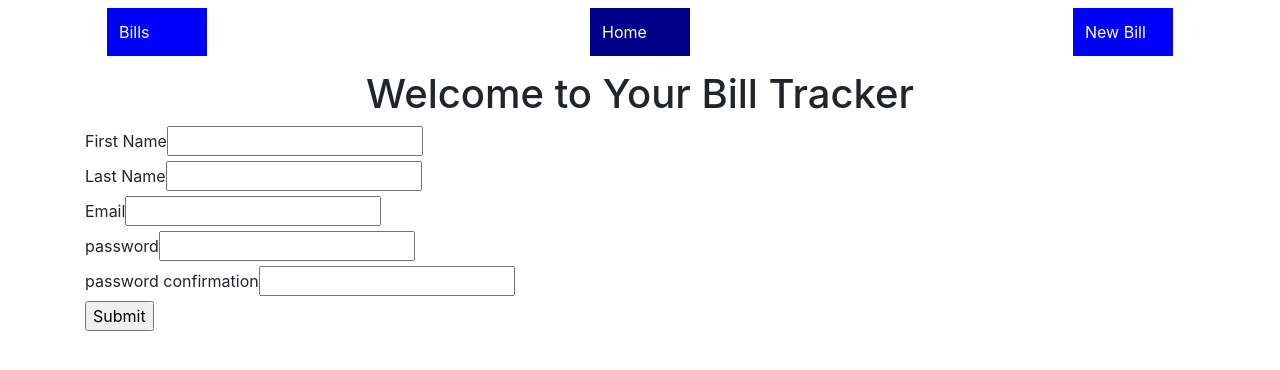
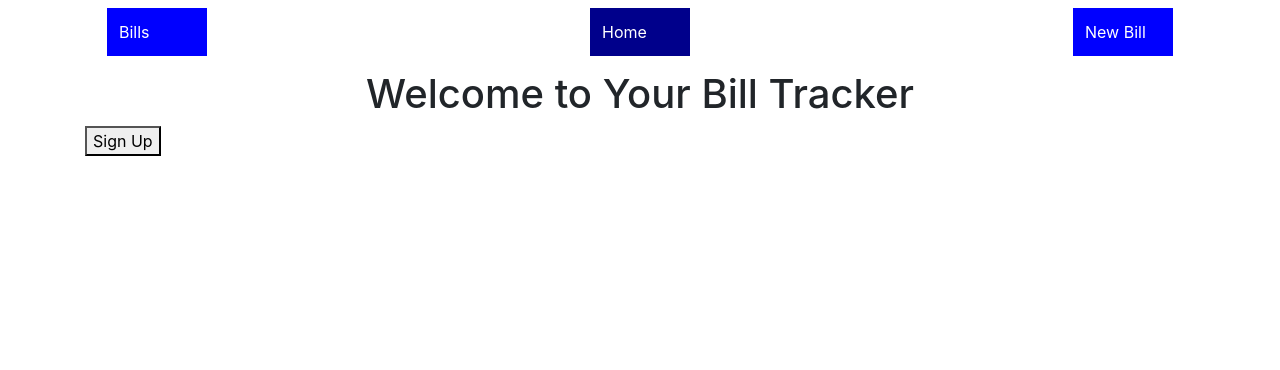
Before and after one commit to BrittanyTinnin/debt-tracker-react-frontend, a React (Create React App) app: page / in a window 1280 px wide. Shown: the top 370 px of the page. Built offline with nearby package versions, Linux system fonts and the light colour scheme.

Commit message:
add signup form

```diff
--- a/src/App.js
+++ b/src/App.js
@@ -12,11 +12,8 @@ import BillFormContainer from './container/BillFormContainer';
 class App extends Component {
   render() {
     return (
-
-
         <Router>
           <div className="App container">
-
             <NavBar />
             <React.Fragment>
               <Route exact path="/" component={Home} />
@@ -24,7 +21,6 @@ class App extends Component {
               <Route exact path="/bills/new/bill" component={BillFormContainer} />
               <Route exact path='/bills/:id' component={BillContainer} />
             </React.Fragment>
-
           </div>
         </Router>
     );
--- a/src/components/Home.js
+++ b/src/components/Home.js
@@ -1,9 +1,17 @@
-import React from 'react'
-import LoginContainer from '../container/LoginContainer';
+import React, { Component } from 'react'
+import LoginContainer from '../container/SignUpContainer';
 
 
-export default () =>
-<div>
-    <h1 className="text-center">Welcome to Your Bill Tracker</h1>
-    <LoginContainer />
-</div>
+class Home extends Component {
+    render() {
+        return (
+            <div>
+                <h1 className="text-center">Welcome to Your Bill Tracker</h1>
+                <LoginContainer />
+            </div>
+        )
+
+    }
+}
+
+export default Home
--- a/src/components/LoginForm.js
+++ b/src/components/SignUpForm.js
@@ -1,6 +1,6 @@
 import React, { Component } from 'react'
 
-class LoginForm extends Component {
+class SignUpForm extends Component {
   render() {
     return (
       <div>
@@ -22,4 +22,4 @@ class LoginForm extends Component {
   }
 }
 
-export default LoginForm
+export default SignUpForm
--- a/src/container/BillFormContainer.js
+++ b/src/container/BillFormContainer.js
@@ -33,7 +33,6 @@ class BillFormContainer extends Component {
   }
 
   render() {
-    console.log(this.props)
     return (
       <BillForm input={this.state} handleSubmit={this.handleSubmit} handleChange={this.handleChange}/>
     )
--- a/src/container/LoginContainer.js
+++ /dev/null
@@ -1,15 +0,0 @@
-import React, { Component } from 'react'
-import LoginForm from '../components/LoginForm';
-
-class LoginContainer extends Component {
-
-  render() {
-    return (
-      <div>
-        <LoginForm />
-      </div>
-    )
-  }
-}
-
-export default LoginContainer
--- /dev/null
+++ b/src/container/SignUpContainer.js
@@ -0,0 +1,29 @@
+import React, { Component } from 'react'
+import SignUpForm from '../components/SignUpForm';
+
+class SignUpContainer extends Component {
+
+  constructor(){
+    super()
+    this.state = {
+      showComponent: false
+    }
+  }
+
+  handleClick = () => {
+    this.setState({
+      showComponent: true
+    })
+  }
+
+  render() {
+    return (
+      <div>
+        {!this.state.showComponent ? <button onClick={this.handleClick}>Sign Up</button> : <SignUpForm/> }
+
+      </div>
+    )
+  }
+}
+
+export default SignUpContainer
```
